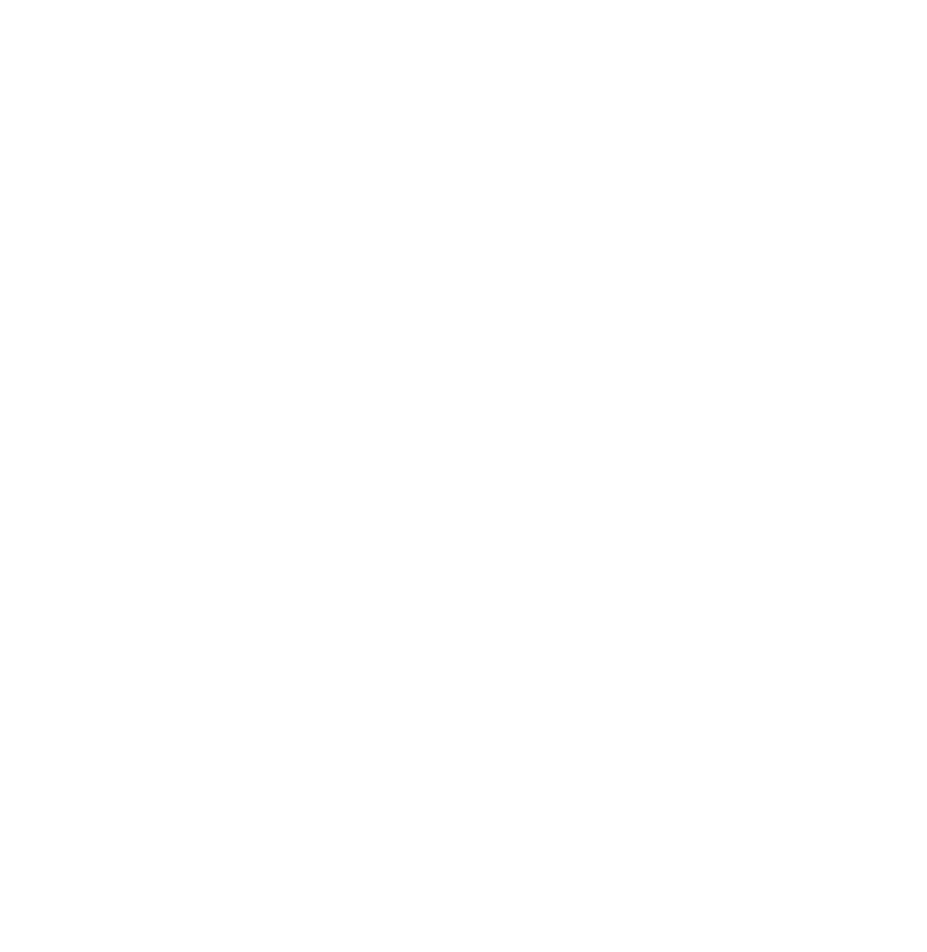
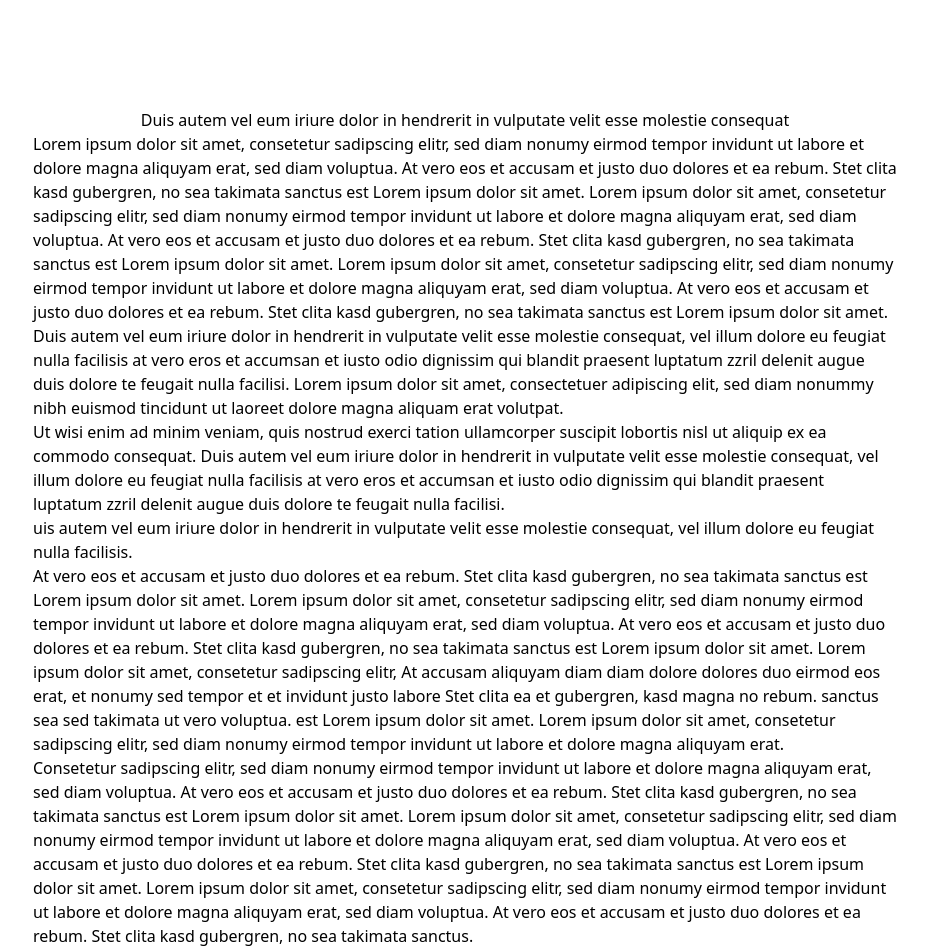
Before and after one commit to lcmoc/react-3d-menu, a React (Create React App) app: page / in a window 1280 px wide. Shown: the part 180-1132 px from the top of the page, without its empty margins (175-1102 px from the left). Before the commit the page ends 800 px from the top, so only its background shows below. Built offline with nearby package versions, Linux system fonts and the light colour scheme; grey boxes are pictures that could not be loaded.

Commit message:
added contentcomponent for Menu, css file first clean up, code cleanup, added keyhandler component

```diff
--- a/package.json
+++ b/package.json
@@ -10,6 +10,7 @@
     "classnames": "^2.3.1",
     "react": "^17.0.2",
     "react-dom": "^17.0.2",
+    "react-keyboard-event-handler": "^1.5.4",
     "react-scripts": "4.0.3",
     "web-vitals": "^1.0.1"
   },
--- a/src/App.js
+++ b/src/App.js
@@ -1,11 +1,9 @@
 import './index.css';
-import Triangle from './components/Triangle';
 import Menu from './components/Menu';
 
 function App() {
   return (
     <div>
-      {/* <Triangle /> */}
       <Menu />
     </div>
   );
--- /dev/null
+++ b/src/components/Menu/components/Content/index.js
@@ -0,0 +1,124 @@
+const Content = () => {
+  return (
+    <div className="flex items-center justify-center flex-col m-52">
+      <h1>
+        Duis autem vel eum iriure dolor in hendrerit in vulputate velit esse
+        molestie consequat
+      </h1>
+      <p>
+        Lorem ipsum dolor sit amet, consetetur sadipscing elitr, sed diam nonumy
+        eirmod tempor invidunt ut labore et dolore magna aliquyam erat, sed diam
+        voluptua. At vero eos et accusam et justo duo dolores et ea rebum. Stet
+        clita kasd gubergren, no sea takimata sanctus est Lorem ipsum dolor sit
+        amet. Lorem ipsum dolor sit amet, consetetur sadipscing elitr, sed diam
+        nonumy eirmod tempor invidunt ut labore et dolore magna aliquyam erat,
+        sed diam voluptua. At vero eos et accusam et justo duo dolores et ea
+        rebum. Stet clita kasd gubergren, no sea takimata sanctus est Lorem
+        ipsum dolor sit amet. Lorem ipsum dolor sit amet, consetetur sadipscing
+        elitr, sed diam nonumy eirmod tempor invidunt ut labore et dolore magna
+        aliquyam erat, sed diam voluptua. At vero eos et accusam et justo duo
+        dolores et ea rebum. Stet clita kasd gubergren, no sea takimata sanctus
+        est Lorem ipsum dolor sit amet.
+      </p>
+
+      <p>
+        Duis autem vel eum iriure dolor in hendrerit in vulputate velit esse
+        molestie consequat, vel illum dolore eu feugiat nulla facilisis at vero
+        eros et accumsan et iusto odio dignissim qui blandit praesent luptatum
+        zzril delenit augue duis dolore te feugait nulla facilisi. Lorem ipsum
+        dolor sit amet, consectetuer adipiscing elit, sed diam nonummy nibh
+        euismod tincidunt ut laoreet dolore magna aliquam erat volutpat.
+      </p>
+
+      <p>
+        Ut wisi enim ad minim veniam, quis nostrud exerci tation ullamcorper
+        suscipit lobortis nisl ut aliquip ex ea commodo consequat. Duis autem
+        vel eum iriure dolor in hendrerit in vulputate velit esse molestie
+        consequat, vel illum dolore eu feugiat nulla facilisis at vero eros et
+        accumsan et iusto odio dignissim qui blandit praesent luptatum zzril
+        delenit augue duis dolore te feugait nulla facilisi.
+      </p>
+
+      <p>
+        uis autem vel eum iriure dolor in hendrerit in vulputate velit esse
+        molestie consequat, vel illum dolore eu feugiat nulla facilisis.
+      </p>
+
+      <p>
+        At vero eos et accusam et justo duo dolores et ea rebum. Stet clita kasd
+        gubergren, no sea takimata sanctus est Lorem ipsum dolor sit amet. Lorem
+        ipsum dolor sit amet, consetetur sadipscing elitr, sed diam nonumy
+        eirmod tempor invidunt ut labore et dolore magna aliquyam erat, sed diam
+        voluptua. At vero eos et accusam et justo duo dolores et ea rebum. Stet
+        clita kasd gubergren, no sea takimata sanctus est Lorem ipsum dolor sit
+        amet. Lorem ipsum dolor sit amet, consetetur sadipscing elitr, At
+        accusam aliquyam diam diam dolore dolores duo eirmod eos erat, et nonumy
+        sed tempor et et invidunt justo labore Stet clita ea et gubergren, kasd
+        magna no rebum. sanctus sea sed takimata ut vero voluptua. est Lorem
+        ipsum dolor sit amet. Lorem ipsum dolor sit amet, consetetur sadipscing
+        elitr, sed diam nonumy eirmod tempor invidunt ut labore et dolore magna
+        aliquyam erat.
+      </p>
+
+      <p>
+        Consetetur sadipscing elitr, sed diam nonumy eirmod tempor invidunt ut
+        labore et dolore magna aliquyam erat, sed diam voluptua. At vero eos et
+        accusam et justo duo dolores et ea rebum. Stet clita kasd gubergren, no
+        sea takimata sanctus est Lorem ipsum dolor sit amet. Lorem ipsum dolor
+        sit amet, consetetur sadipscing elitr, sed diam nonumy eirmod tempor
+        invidunt ut labore et dolore magna aliquyam erat, sed diam voluptua. At
+        vero eos et accusam et justo duo dolores et ea rebum. Stet clita kasd
+        gubergren, no sea takimata sanctus est Lorem ipsum dolor sit amet. Lorem
+        ipsum dolor sit amet, consetetur sadipscing elitr, sed diam nonumy
+        eirmod tempor invidunt ut labore et dolore magna aliquyam erat, sed diam
+        voluptua. At vero eos et accusam et justo duo dolores et ea rebum. Stet
+        clita kasd gubergren, no sea takimata sanctus.
+      </p>
+
+      <p>
+        Lorem ipsum dolor sit amet, consetetur sadipscing elitr, sed diam nonumy
+        eirmod tempor invidunt ut labore et dolore magna aliquyam erat, sed diam
+        voluptua. At vero eos et accusam et justo duo dolores et ea rebum. Stet
+        clita kasd gubergren, no sea takimata sanctus est Lorem ipsum dolor sit
+        amet. Lorem ipsum dolor sit amet, consetetur sadipscing elitr, sed diam
+        nonumy eirmod tempor invidunt ut labore et dolore magna aliquyam erat,
+        sed diam voluptua. At vero eos et accusam et justo duo dolores et ea
+        rebum. Stet clita kasd gubergren, no sea takimata sanctus est Lorem
+        ipsum dolor sit amet. Lorem ipsum dolor sit amet, consetetur sadipscing
+        elitr, sed diam nonumy eirmod tempor invidunt ut labore et dolore magna
+        aliquyam erat, sed diam voluptua. At vero eos et accusam et justo duo
+        dolores et ea rebum. Stet clita kasd gubergren, no sea takimata sanctus
+        est Lorem ipsum dolor sit amet.
+      </p>
+
+      <p>
+        Duis autem vel eum iriure dolor in hendrerit in vulputate velit esse
+        molestie consequat, vel illum dolore eu feugiat nulla facilisis at vero
+        eros et accumsan et iusto odio dignissim qui blandit praesent luptatum
+        zzril delenit augue duis dolore te feugait nulla facilisi. Lorem ipsum
+        dolor sit amet, consectetuer adipiscing elit, sed diam nonummy nibh
+        euismod tincidunt ut laoreet dolore magna aliquam erat volutpat.
+      </p>
+
+      <p>
+        Ut wisi enim ad minim veniam, quis nostrud exerci tation ullamcorper
+        suscipit lobortis nisl ut aliquip ex ea commodo consequat. Duis autem
+        vel eum iriure dolor in hendrerit in vulputate velit esse molestie
+        consequat, vel illum dolore eu feugiat nulla facilisis at vero eros et
+        accumsan et iusto odio dignissim qui blandit praesent luptatum zzril
+        delenit augue duis dolore te feugait nulla facilisi.
+      </p>
+
+      <p>
+        Nam liber tempor cum soluta nobis eleifend option congue nihil imperdiet
+        doming id quod mazim placerat facer possim assum. Lorem ipsum dolor sit
+        amet, consectetuer adipiscing elit, sed diam nonummy nibh euismod
+        tincidunt ut laoreet dolore magna aliquam erat volutpat. Ut wisi enim ad
+        minim veniam, quis nostrud exerci tation ullamcorper suscipit lobortis
+        nisl ut aliquip ex ea commodo
+      </p>
+    </div>
+  );
+};
+
+export default Content;
--- /dev/null
+++ b/src/components/Menu/components/MenuLinks/index.js
@@ -0,0 +1,31 @@
+import classNames from "classnames";
+
+
+const MenuLinks = () =>
+<div className={classNames({
+  "fixed bottom-24 w-full": true,
+  // "hidden": !active,
+}
+  )}>
+  <div className="flex items-center justify-center">
+    test
+    <a href="/home" className="pr-7 flex flex-col itmes-center justify-center hover:text-blue-600 text-lg">
+      <img className="h-10 w-auto" src="https://assets.codepen.io/907368/home.svg" alt=""/>
+      Home
+    </a>
+    <a href className="pr-7 flex flex-col itmes-center justify-center">
+      <img className="h-10 w-auto" src="https://assets.codepen.io/907368/globe.svg" alt=""/>
+      Globe
+    </a>
+    <a href className="pr-7 flex flex-col itmes-center justify-center">
+      <img className="h-10 w-auto" src="https://assets.codepen.io/907368/meteor_1.svg" alt=""/>
+      Meteor
+    </a>
+    <a href className="flex flex-col itmes-center justify-center">
+      <img className="h-10 w-auto" src="https://assets.codepen.io/907368/rocket_1.svg" alt=""/>
+      Rocket
+    </a>
+  </div>
+</div>
+
+export default MenuLinks
--- a/src/components/Menu/index.js
+++ b/src/components/Menu/index.js
@@ -1,11 +1,14 @@
 import React, { useState } from "react";
+import classNames from "classnames";
+import KeyboardEventHandler from "react-keyboard-event-handler";
+import Content from "./components/Content";
+import MenuLinks from "./components/MenuLinks";
 import "./styles.css";
-import classNames from "classnames";
 
 const Menu = () => {
   const [active, setActive] = useState(false);
 
-  const handleClick = (event) => {
+  const handleClick = () => {
     active ? setActive(false) : setActive(true);
   };
 
@@ -13,31 +16,51 @@
     <div className={active ? "ContentContainer active" : "ContentContainer"}>
       <div className="w-full z-10 h-12 left-0 top-0 fixed">
         <div className="w-full flex justify-between items-center text-white">
+          <KeyboardEventHandler
+            handleKeys={["esc"]}
+            onKeyEvent={() => handleClick()}
+          />
           <div
-            className="h-6 w-8 cursor-pointer flex items-center justify-end"
+            className="h-10 w-10 cursor-pointer fixed top-2 right-3"
             onClick={(event) => handleClick(event)}
           >
-            <div className="bar fixed top-0 right-0"></div>
+            <div className="bar cursor-pointer fixed top-5 right-5 w-8"></div>
           </div>
         </div>
       </div>
 
-      <div className="main-container">
-        <div className="main relative">
-          <header>
-            <div className={classNames({
-                'absolute w-full h-full bg-white': true,
-                'rounded-xl': active,
-            })}>
-              {/* Content */}
+      <div className={classNames({
+        "main-container": true,
+        "overflow-hidden": active,
+      })}>
+        <MenuLinks />
+        <div
+          className={classNames({
+            "main relative": true,
+            "cursor-pointer ": active,
+          })}
+          onClick={() => {
+            if (active) {
+              handleClick();
+            }
+          }}
+        >
+          <header className="relative w-full min-h-screen">
+            <div
+              className={classNames({
+                "absolute w-full h-auto bg-white": true,
+                "rounded-xl": active,
+              })}
+            >
               <div className="flex flex-col items-center justify-center mt-10">
                 <h2 className="text-blue-400 text-4xl">Geo-Rechner</h2>
               </div>
+                <Content />
             </div>
           </header>
         </div>
         <div className="flex items-center justify-center">
-        <div className="shadow two absolute w-full h-screen top-0 left-0 rounded-xl bg-blue-900"></div>
+          <div className="shadow two absolute w-full h-screen top-0 left-0 rounded-xl bg-blue-900"></div>
           <div className="shadow one absolute w-full h-screen top-0 left-0 rounded-xl bg-blue-800"></div>
         </div>
       </div>
--- a/src/components/Menu/styles.css
+++ b/src/components/Menu/styles.css
@@ -5,44 +5,11 @@
   transform-style: preserve-3d;
 }
 
-.navbar {
-  position: fixed;
-  top: 0;
-  left: 0;
-  width: 100%;
-  z-index: 10;
-  height: 3rem;
-}
-
-.menu {
-  width: 100%;
-  margin: 0 auto;
-  padding: 0 2rem;
-  display: flex;
-  justify-content: space-between;
-  align-items: center;
-  color: #fff;
-}
-
-.logo {
-  font-size: 1.1rem;
-  font-weight: 600;
-  text-transform: uppercase;
-  letter-spacing: 2px;
-  line-height: 4rem;
-}
-
-.logo span {
-  font-weight: 300;
-}
-
 .bar {
-  width: 1.9rem;
   height: 1.5px;
   border-radius: 2px;
   background-color: rgb(10, 10, 10);
   transition: 0.5s;
-  position: relative;
 }
 
 .bar:before,
@@ -70,12 +37,6 @@
   transition: 0.5s;
 }
 
-header {
-  min-height: 100vh;
-  width: 100%;
-  position: relative;
-}
-
 .ContentContainer.active .bar {
   background-color: transparent;
 }
@@ -90,7 +51,6 @@
 
 .ContentContainer.active .main {
   border-radius: 2rem;
-  cursor: pointer;
   transform: translate(10%, 50px) scale(0.8, 0.8);
 }
 
```
Also changed, not shown: 1 other file (tests, documents, lock files or other folders).
